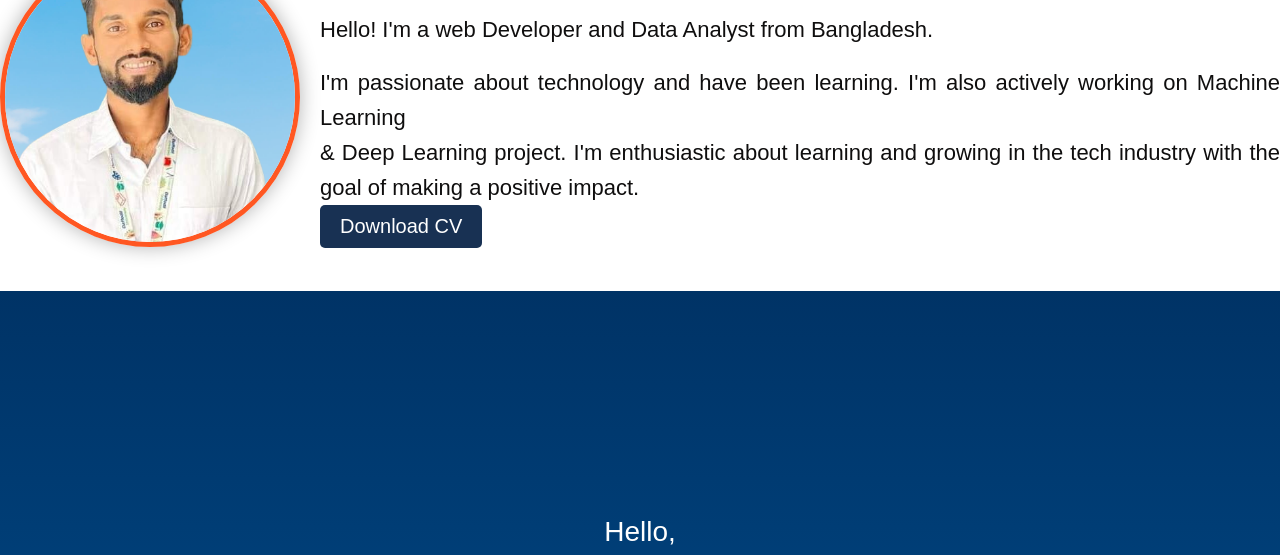
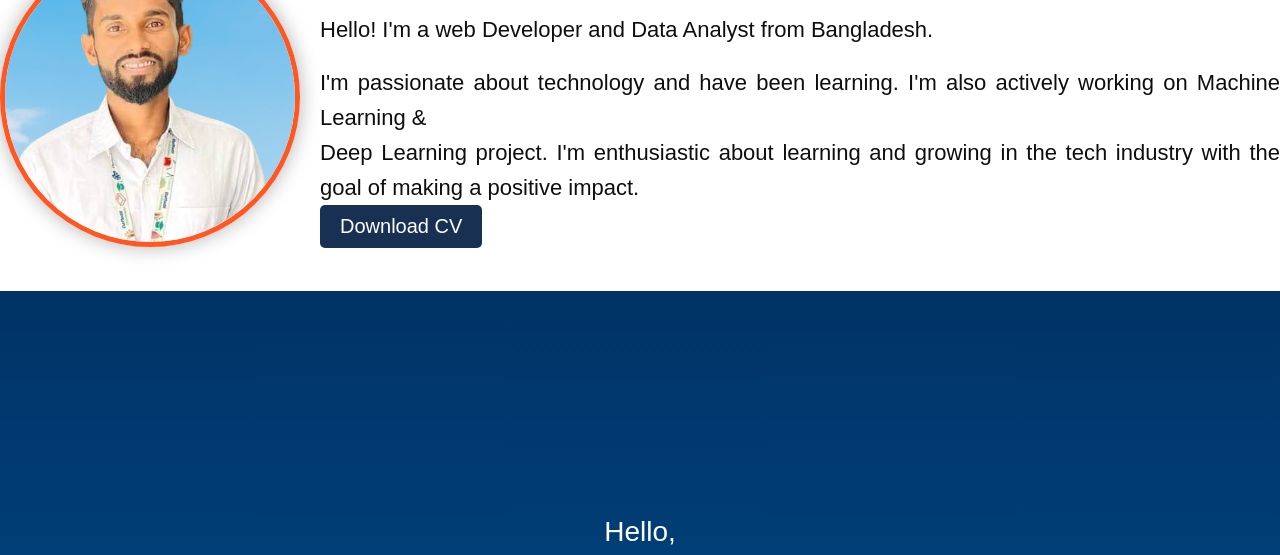
Before and after one commit to Milon122860/Portfolio, a plain HTML site: page index.html in a window 1280 px wide. Shown: the part 216-771 px from the top of the page. Drawn offline with Linux system fonts and the light colour scheme.

Commit message:
index.html

```diff
--- a/index.html
+++ b/index.html
@@ -50,7 +50,7 @@
         </div>
         <div class="right">
           <div class="topic">Md. Robiul Awoal</div>
-          <p>Hello! I'm a web Developer and Data Analyst from Bangladesh.</p><br> <p>I'm passionate about technology and have been learning. I'm also actively working on Machine Learning <br> <p> & Deep Learning project. I'm enthusiastic about learning and growing in the tech industry with the goal of making a positive impact.</p>
+          <p>Hello! I'm a web Developer and Data Analyst from Bangladesh.</p><br> <p>I'm passionate about technology and have been learning. I'm also actively working on Machine Learning & <br> <p> Deep Learning project. I'm enthusiastic about learning and growing in the tech industry with the goal of making a positive impact.</p>
           <div class="button">
             <button id="downloadButton">Download CV</button>
           </div>
```
